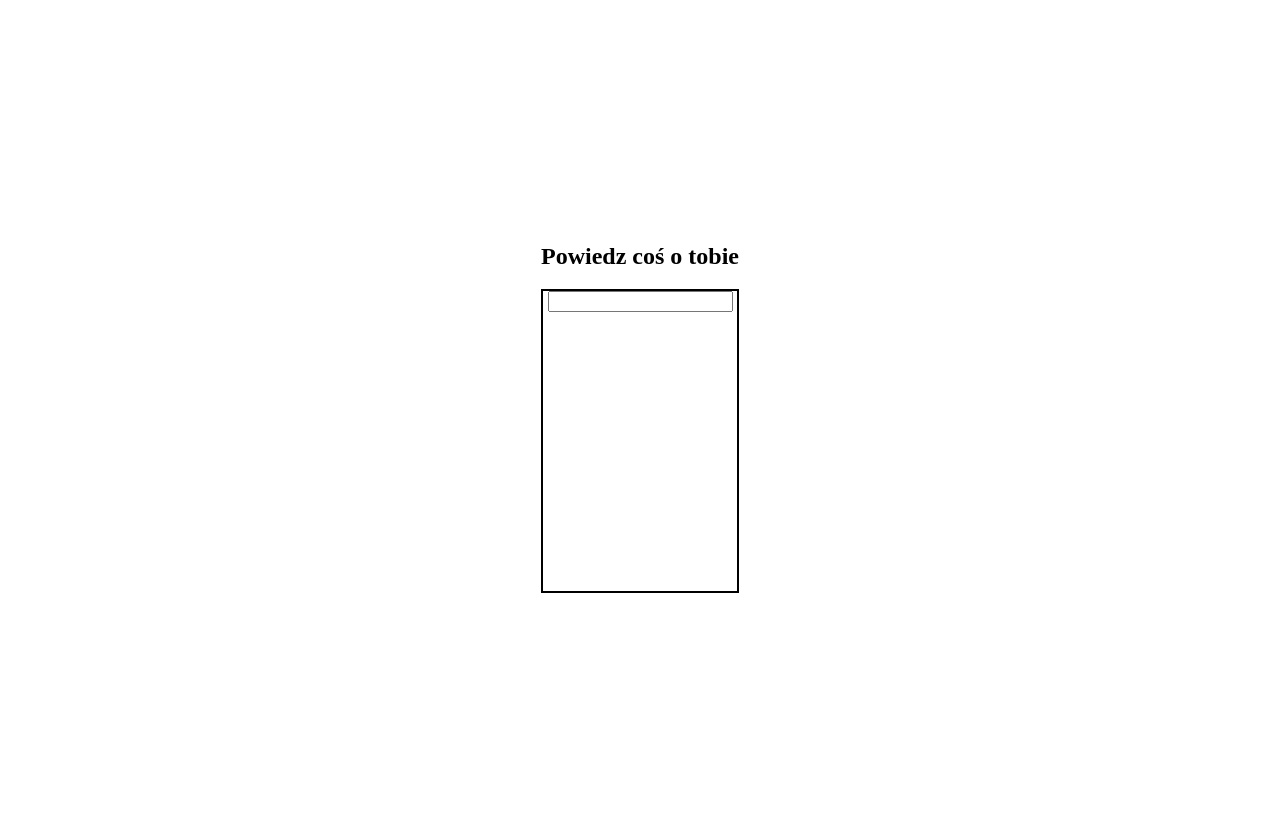
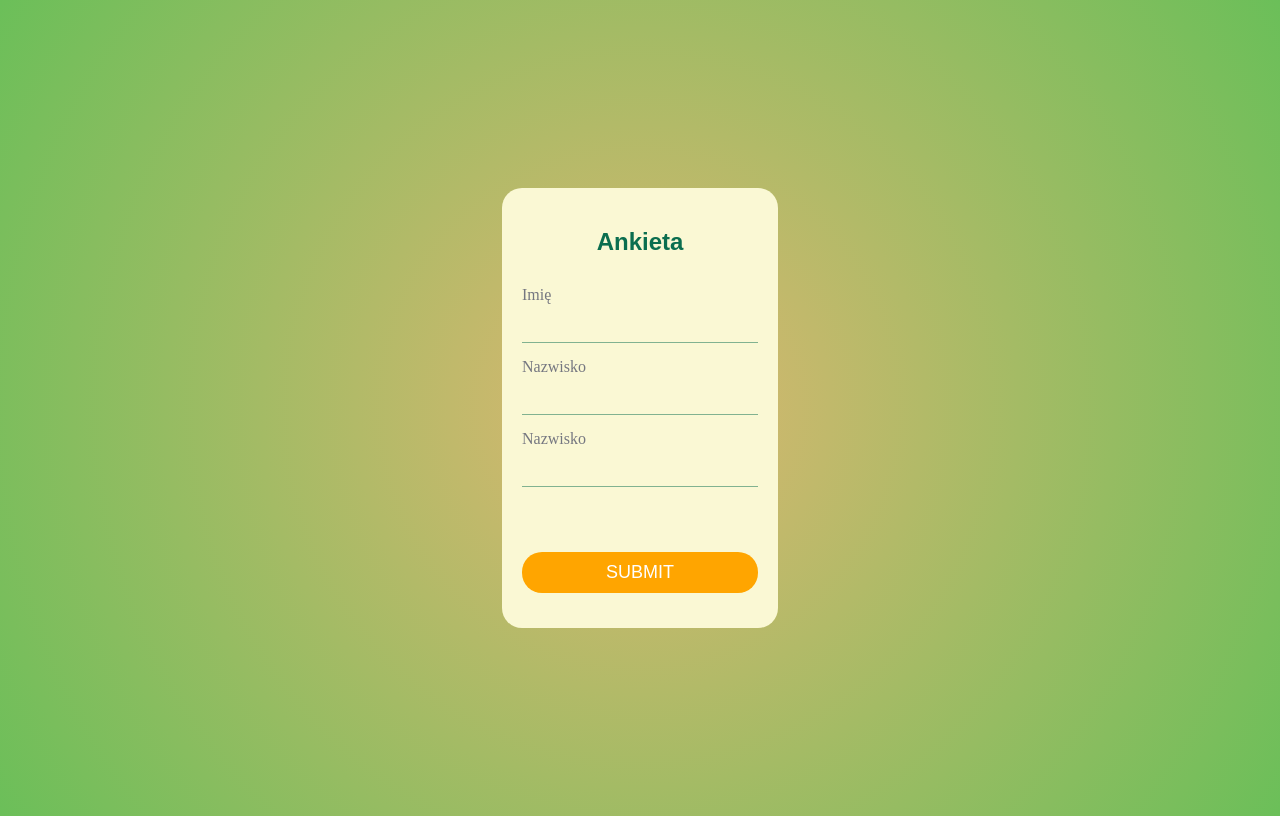
Before and after one commit to Wince90/Avocado-MiniQuiz, a plain HTML site: page index.html in a window 1280 px wide. Drawn offline with Linux system fonts and the light colour scheme; files that its build step writes are made by us from their sources.

Commit message:
Style form

```diff
--- a/css/style.css
+++ b/css/style.css
@@ -3,11 +3,42 @@ body {
     display: flex;
     align-items: center;
     justify-content: center;
+    background: radial-gradient(circle, rgba(221,183,113,1) 0%, rgba(107,191,89,1) 100%);
+}
+.question__header {
+    color: #0b6e4f;
     text-align: center;
-
+    font-family: Arial, Helvetica, sans-serif;
+    margin-top: 20px;
+    margin-bottom: 30px;
 }
 .question__form {
     max-width: 600px;
-    height: 300px;
-    border: solid 2px black;
+    /* height: 300px; */
+    /* border: solid 2px black; */
 }
+.question {
+    padding: 20px;
+    border-radius: 20px;
+    background-color: #faf8d4;
+    color: #757780;
+}
+input {
+    background-color: #faf8d4;
+    border: none;
+    border-bottom: solid 1px rgba(11,110,79,0.5);
+    margin: 15px 0;
+    font-size: large;
+}
+.submit {
+    background-color: orange;
+    display: block;
+    width: 100%;
+    padding: 10px 0;
+    border-radius: 20px;
+    border: none;
+    margin-top: 50px;
+    color: white;
+    /* font-weight: bold; */
+    text-transform: uppercase;
+}
--- a/index.html
+++ b/index.html
@@ -10,10 +10,17 @@
 
 <body>
     <section class="question">
-        <h1 class="question__header">Powiedz coś o tobie</h1>
-    <form class="question__form" action="#" method="POST">
-        <label for="name"></label><input type="text" name="name">
+        <h1 class="question__header">Ankieta</h1>
+    <form class="question__form" action="#">
+        <label for="name">Imię</label><br><input type="text" name="name"><br>
+        <label for="forname">Nazwisko</label><br><input type="text" name="forname"><br>
+        <label for="forname">Nazwisko</label><br><input type="text" name="forname"><br>
 
+
+
+        <input class="submit" type="submit">
+
+        </section>
     </form>
 </body>
 
```
